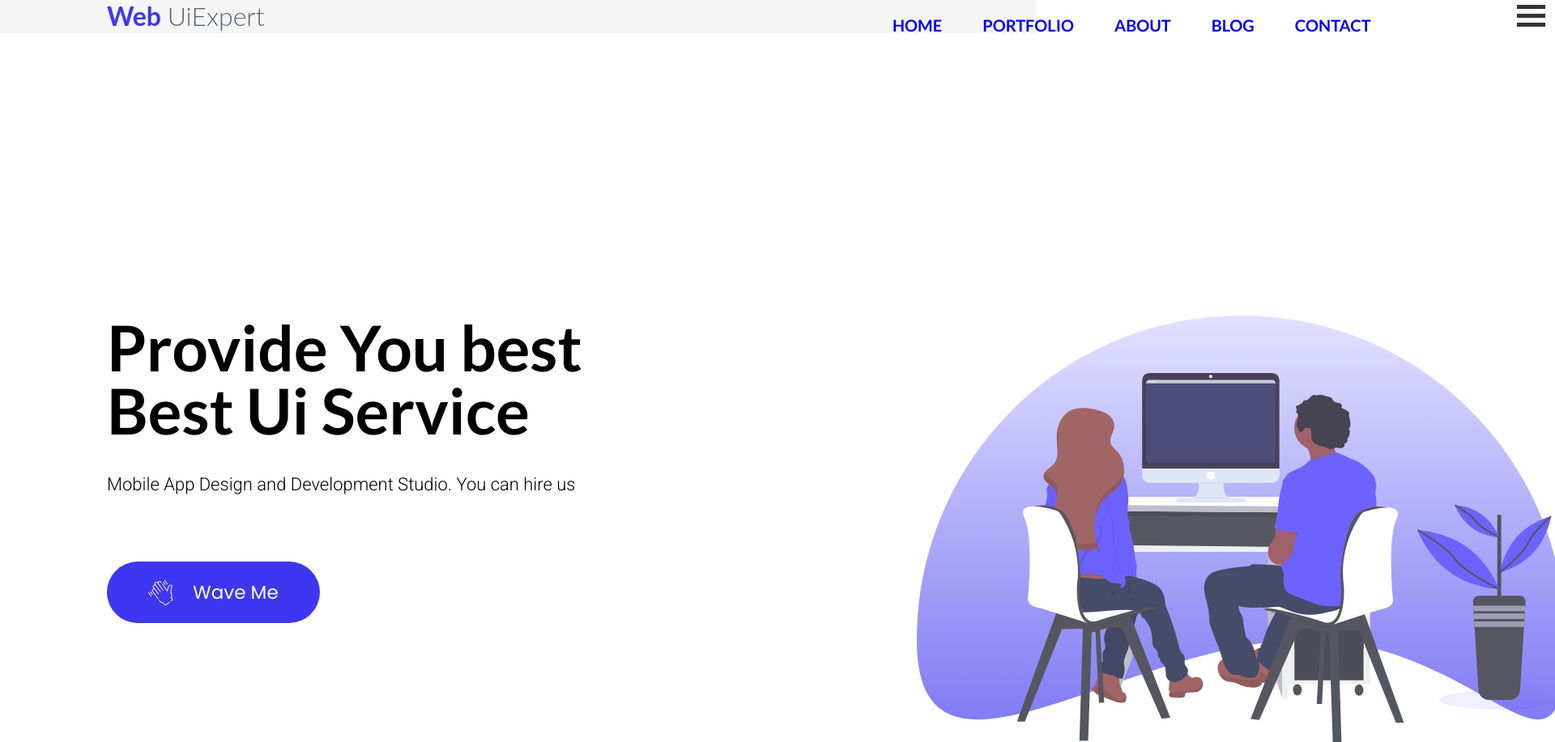
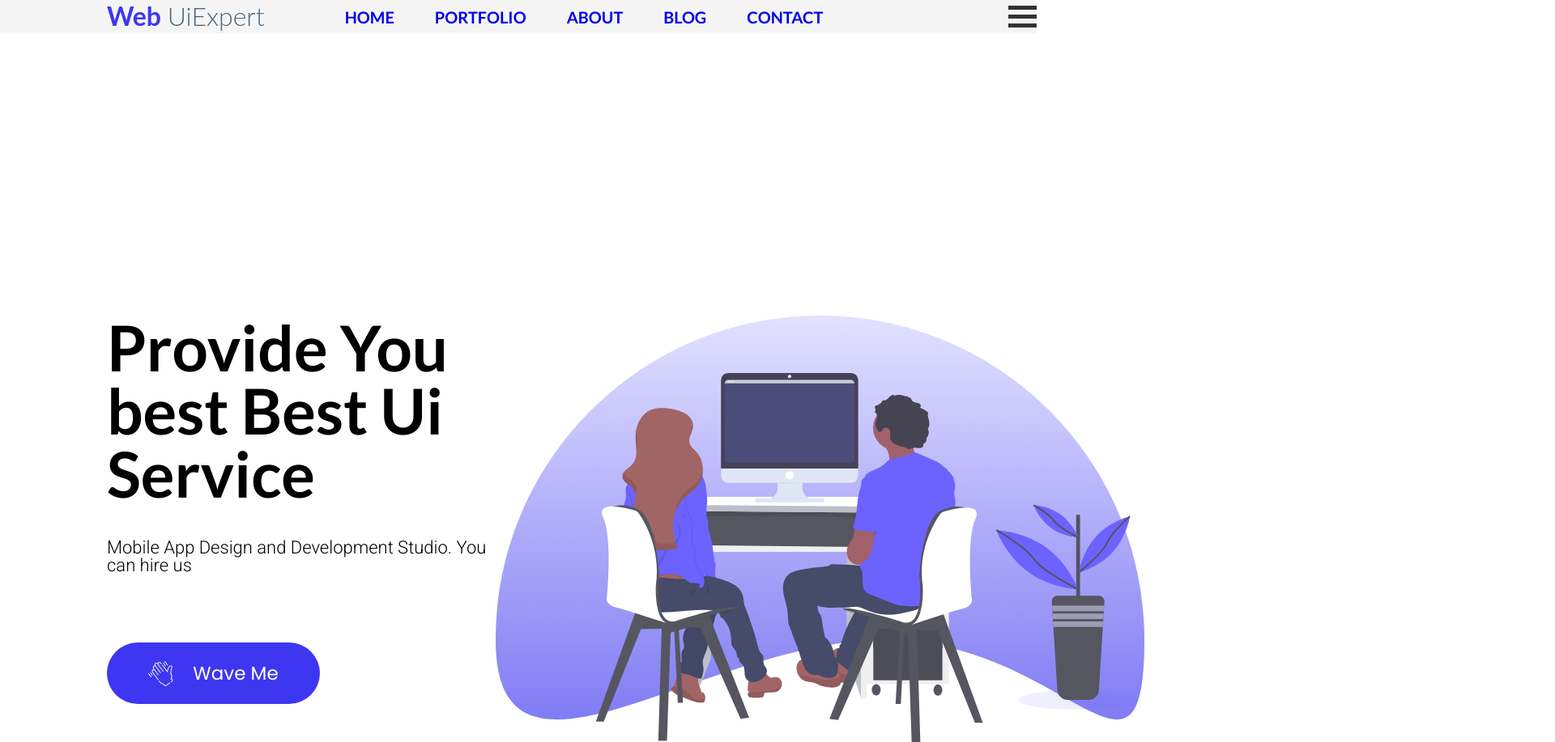
Before and after one commit to zviadkarkashadze/davaleba8, a plain HTML site: page index.html in a window 1280 px wide. Shown: the top 917 px of the page at 81% size, 1920 px wide, since content can reach past the window. Drawn offline with Linux system fonts and the light colour scheme.

Commit message:
change css

```diff
--- a/css/style.css
+++ b/css/style.css
@@ -2,7 +2,7 @@
   display: flex;
   position: fixed;
   justify-content:space-between;
-  align-items: baseline;
+  align-items: center;
   top: 0;
   width: 100%;
   background-color: whitesmoke;
@@ -12,7 +12,6 @@
 }
 .nav-ul {
   display: flex;
-  margin-left: 725px;
 }
 .nav-li {
   margin-left: 50px;
@@ -48,7 +47,8 @@
 .firstdiv {
   display: flex;
   justify-content: space-between;
-  width: 1800px;
+  max-width: 1800px;
+  width: 100%;
   margin-top: 390px;
   margin-left: 132px;
 }
```
